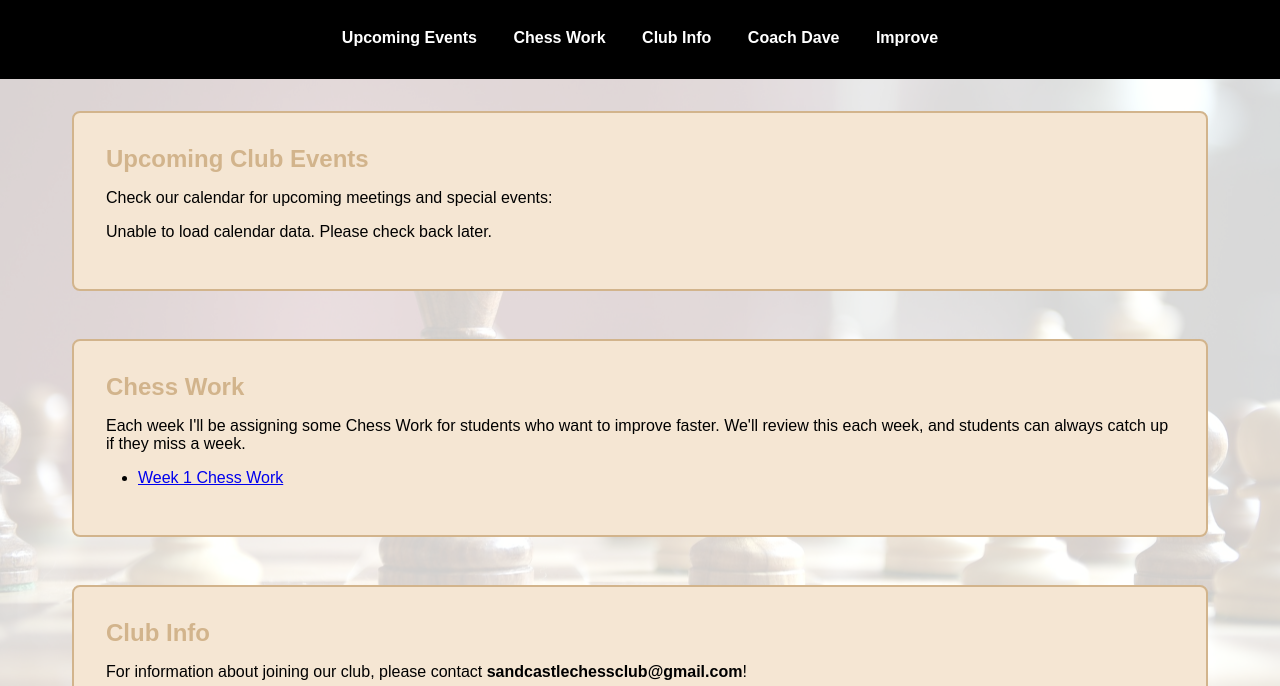
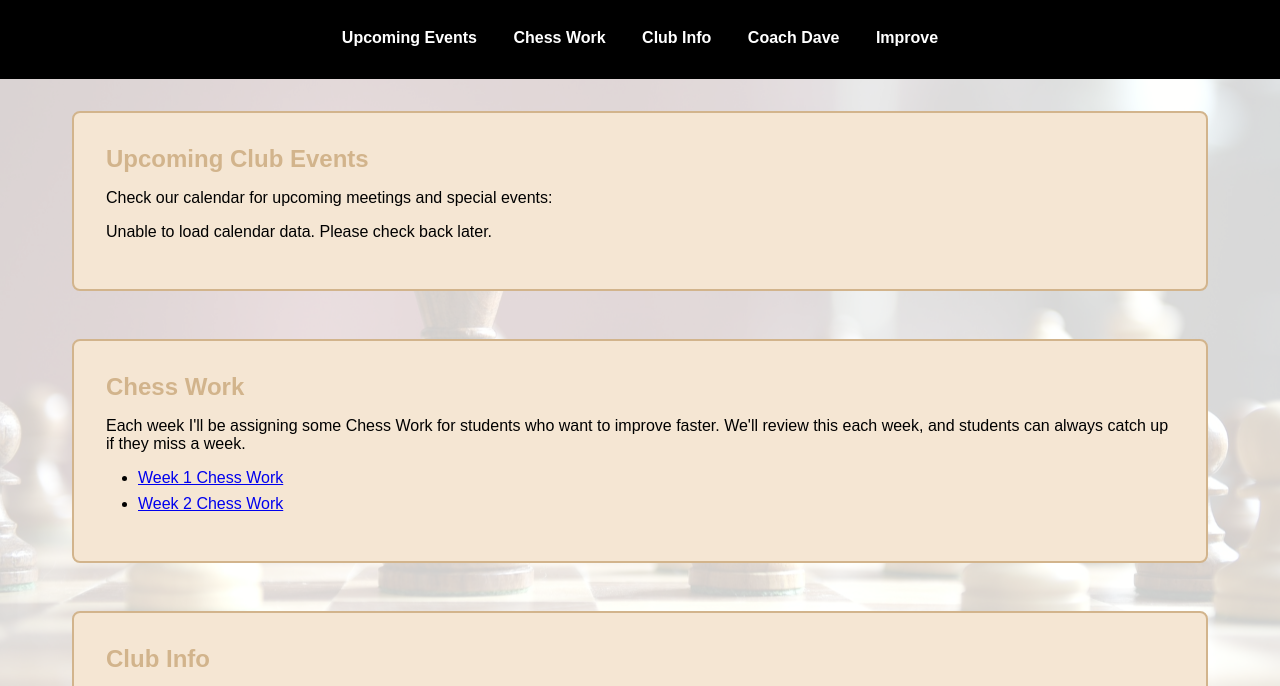
Before and after one commit to WarrenZevon/SandCastleChessClub, a plain HTML site: page index.html in a window 1280 px wide. Shown: the part 102-788 px from the top of the page. Drawn offline with Linux system fonts and the light colour scheme; no server answers.

Commit message:
Added week 2 chess work

```diff
--- a/index.html
+++ b/index.html
@@ -49,6 +49,7 @@
             <p>Each week I'll be assigning some Chess Work for students who want to improve faster. We'll review this each week, and students can always catch up if they miss a week.</p>
             <ul>
                 <li><a href="./chess_work_resources/001_chess_work.jpg">Week 1 Chess Work</a></li>
+                <li><a href="./chess_work_resources/002_chess_work.jpg">Week 2 Chess Work</a></li>
             </ul>
         </section>
 
```
